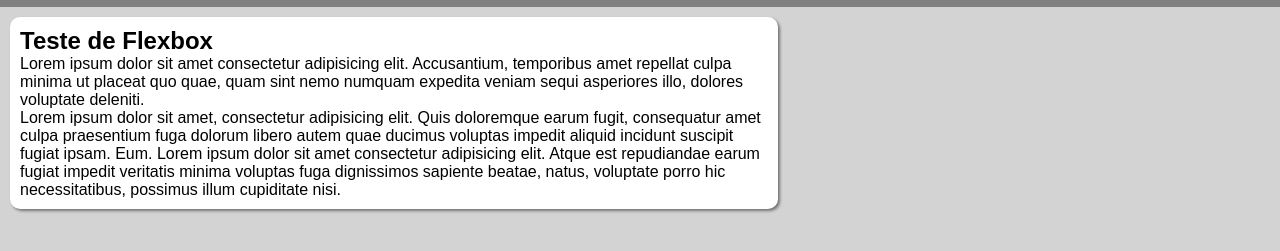
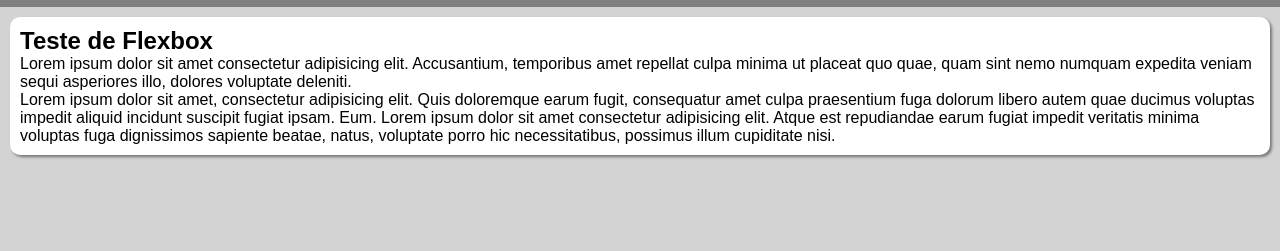
Before and after one commit to JoaoPedroArriaga/HTML-e-CSS, a plain HTML site: page exercicios/ex027/flex13/index.Html in a window 1280 px wide. Shown: the part 63-314 px from the top of the page. Drawn offline with Linux system fonts and the light colour scheme.

Commit message:
Menu Flexbox

```diff
--- a/exercicios/ex027/flex13/media-queries.css
+++ b/exercicios/ex027/flex13/media-queries.css
@@ -25,8 +25,4 @@
     i#burguer{
         display: none;
     }
-
-    main{
-        width: 768px;
-    }
 }
```
